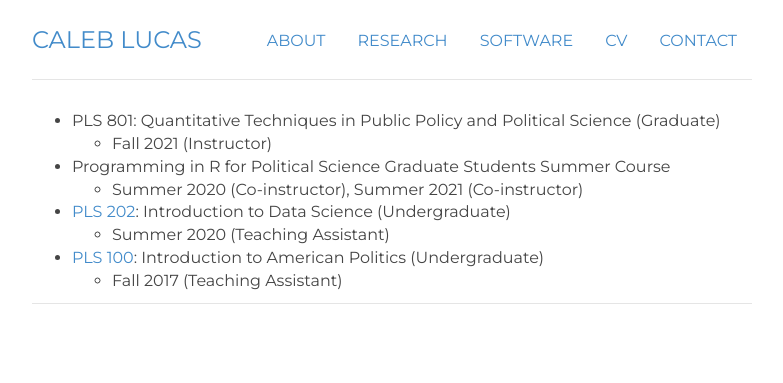
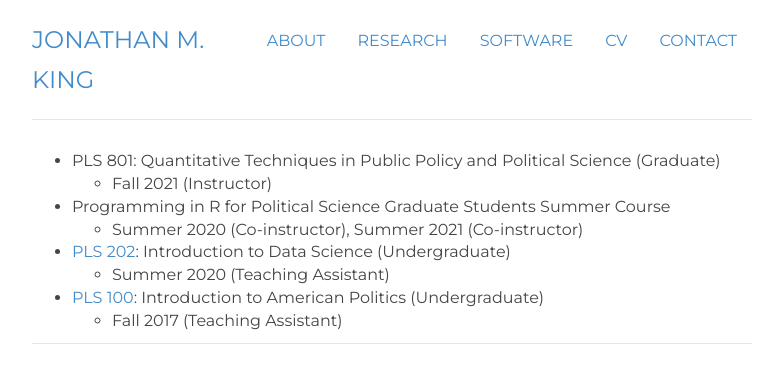
Before and after one commit to kingjon2/jonathanmking.github.io, a Jekyll site: the page built from teaching/index.html, in a window 1280 px wide. Shown: the top 383 px of the page, without its empty margins (248-1031 px from the left). Built offline with Jekyll 4.4.1, drawn with Linux system fonts in a browser that asks for light colours.

Commit message:
Update header.html

```diff
--- a/_includes/header.html
+++ b/_includes/header.html
@@ -3,17 +3,17 @@
 <!-- 	desktop header -->
 <!--   	<ul class="nav nav-pills pull-right hidden-xs hidden-sm"> -->
   	<ul class="nav nav-pills nav-justified visible-xs visible-sm">
-		<li class="{{ page.about }}"><a href="/" title="About Caleb Lucas">About</a></li>
+		<li class="{{ page.about }}"><a href="/" title="About Jonathan M. King">About</a></li>
 		<li class="{{ page.research }}"><a href="/research" title="Research">Research</a></li>
-		<li class="{{ page.software }}"><a href="/software" title="Software">Software</a></li>
+		<li class="{{ page.software }}"><a href="/software" title="Teaching">Software</a></li>
 		<li class="{{ page.cv }}"><a href="/files/caleb_lucas_cv.pdf" target="_blank" title="CV">CV</a></li>
 		<li class="{{ page.contact }}"><a href="/contact" title="Contact">Contact</a></li>
 	</ul>
 
 	<ul class="nav nav-pills pull-right hidden-xs hidden-sm">
-		<li class="{{ page.about }}"><a href="/" title="About Caleb Lucas">About</a></li>
+		<li class="{{ page.about }}"><a href="/" title="About Jonathan M. King">About</a></li>
 		<li class="{{ page.research }}"><a href="/research" title="Research">Research</a></li>
-		<li class="{{ page.software }}"><a href="/software" title="Software">Software</a></li>
+		<li class="{{ page.software }}"><a href="/software" title="Teaching">Software</a></li>
 		<li class="{{ page.cv }}"><a href="/files/caleb_lucas_cv.pdf" target="_blank" title="CV">CV</a></li>
 		<li class="{{ page.contact }}"><a href="/contact" title="Contact">Contact</a></li>
 	</ul>
@@ -31,7 +31,7 @@
 
 <!-- 	display my name as hyperlink to home -->
   	<div class="hidden-xs hidden-sm">
-	<h3><a href="/">Caleb Lucas</a></h3>
+	<h3><a href="/">Jonathan M. King</a></h3>
 	</div>
 
 </div> <!-- /header -->
```
